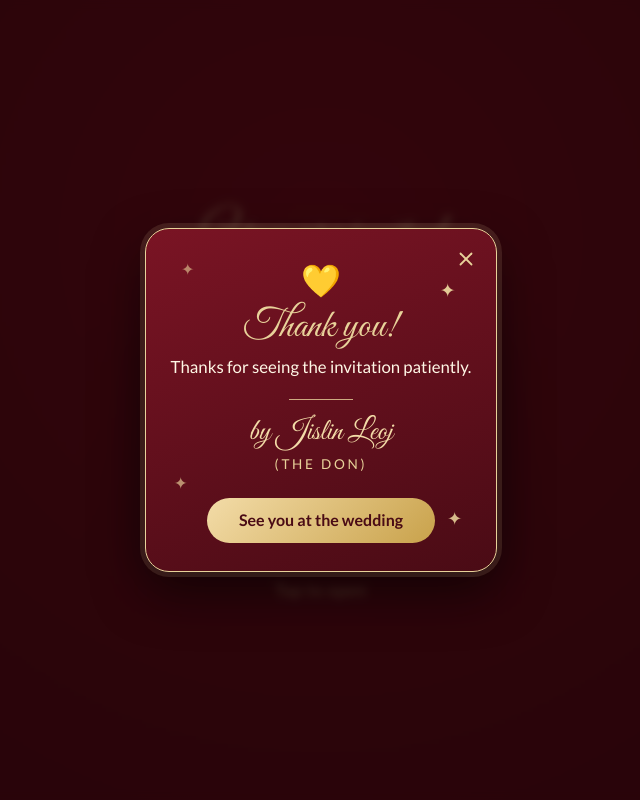
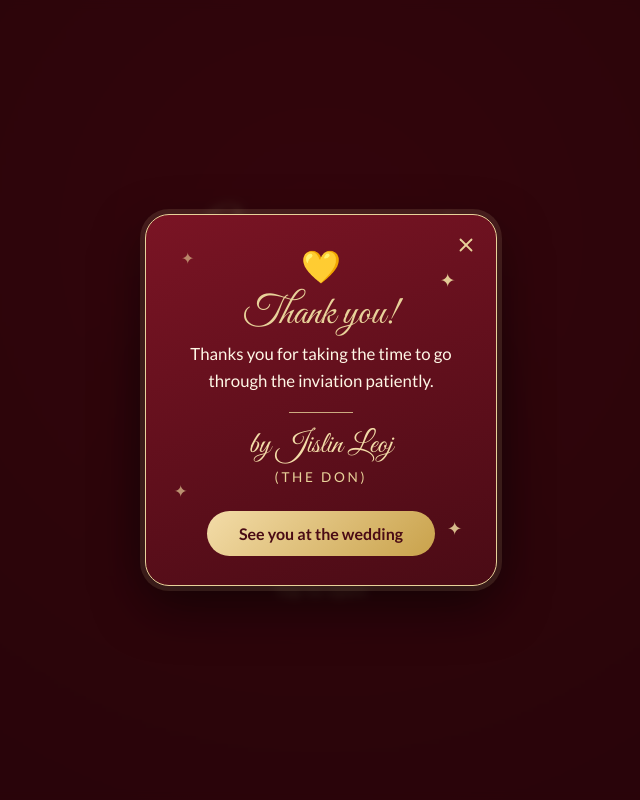
Before and after one commit to Britta24/wedding, a React (Vite) app: page / in a window 1280 px wide. Shown: the top 800 px of the page, without its empty margins (319-959 px from the left). Built offline with nearby package versions, Linux system fonts and the light colour scheme.

Commit message:
Update wedding invitationn

```diff
--- a/src/components/Footer.jsx
+++ b/src/components/Footer.jsx
@@ -121,7 +121,7 @@ function ThanksPopup({ onClose }) {
         </h3>
 
         <p style={{ margin: '0 0 1.1rem', fontSize: '1.05rem', lineHeight: 1.6 }}>
-          Thanks for seeing the invitation patiently.
+          Thanks you for taking the time to go through the inviation patiently.
         </p>
 
         <span
```
